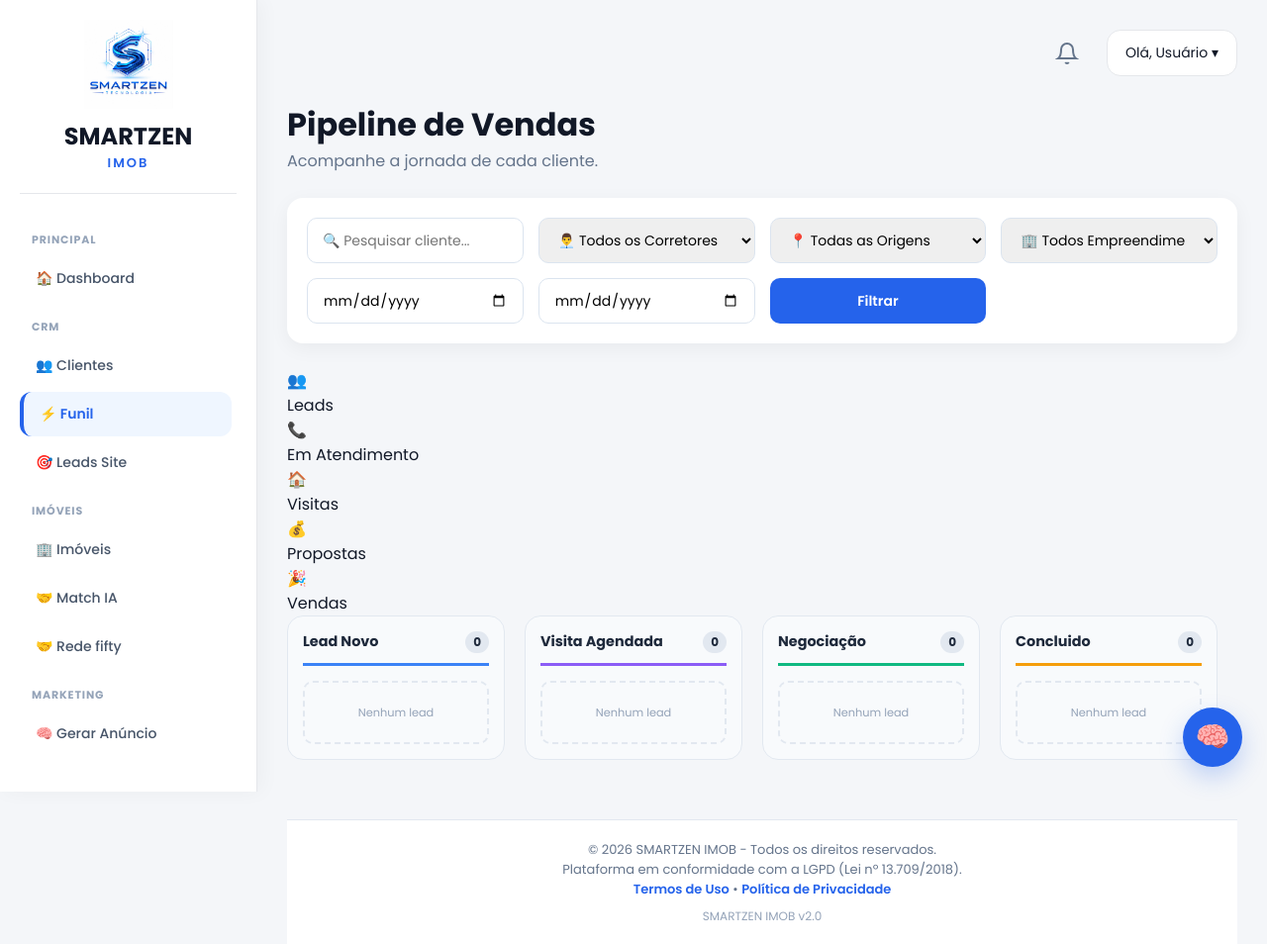
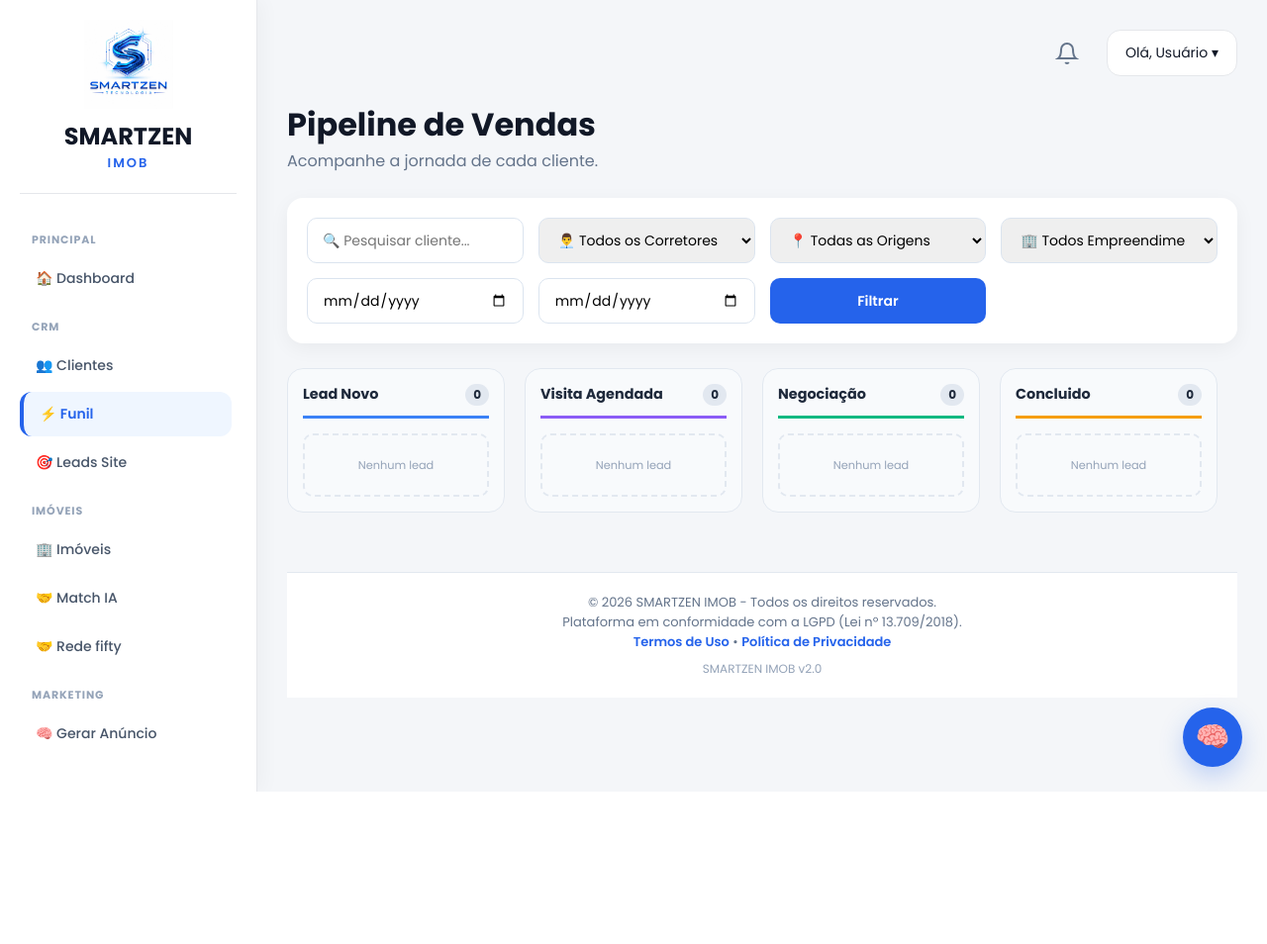
Before and after one commit to jwmister21/smartimob, a Flask app: page /funil in a window 1280 px wide. Shown: the top 954 px of the page at 99% size. After the commit the page ends 800 px from the top, so only its background shows below. Run offline with Flask 3, Linux system fonts and the light colour scheme; a user stored in the database is signed in; data comes from the database, SQL or seed files in the repository; data that the repository does not hold is empty; parts of the project's set-up code (start-up, migrations or seed data) failed here and were passed over.

Commit message:
Update funil.html

```diff
--- a/templates/funil.html
+++ b/templates/funil.html
@@ -62,36 +62,6 @@
 </div>
 
 <div class="dashboard-funil">
-
-    <div class="card-indicador">
-        <span>👥</span>
-        <h2>{{ total_leads }}</h2>
-        <p>Leads</p>
-    </div>
-
-    <div class="card-indicador">
-        <span>📞</span>
-        <h2>{{ atendimento }}</h2>
-        <p>Em Atendimento</p>
-    </div>
-
-    <div class="card-indicador">
-        <span>🏠</span>
-        <h2>{{ visitas }}</h2>
-        <p>Visitas</p>
-    </div>
-
-    <div class="card-indicador">
-        <span>💰</span>
-        <h2>{{ propostas }}</h2>
-        <p>Propostas</p>
-    </div>
-
-    <div class="card-indicador">
-        <span>🎉</span>
-        <h2>{{ vendas }}</h2>
-        <p>Vendas</p>
-    </div>
 
 </div>
 
```
